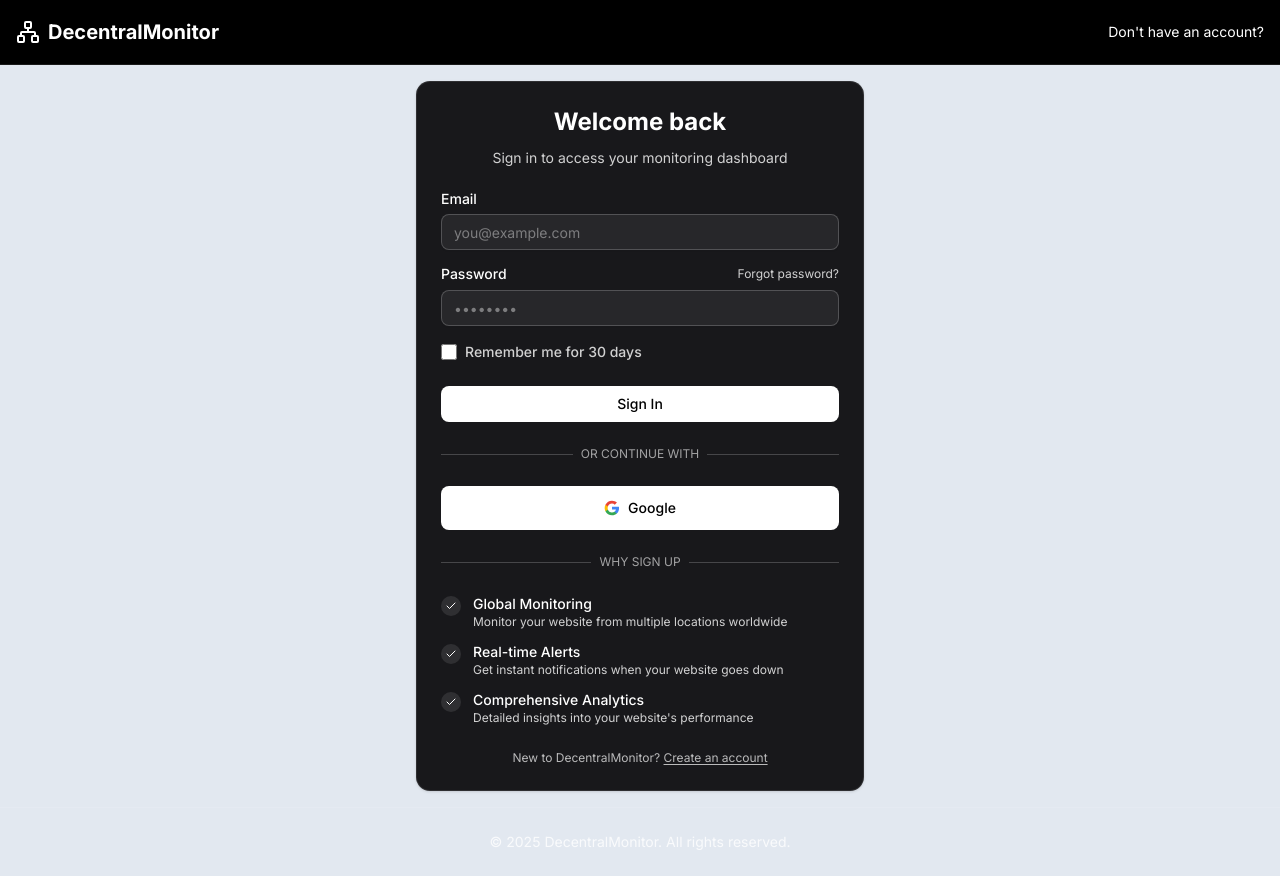
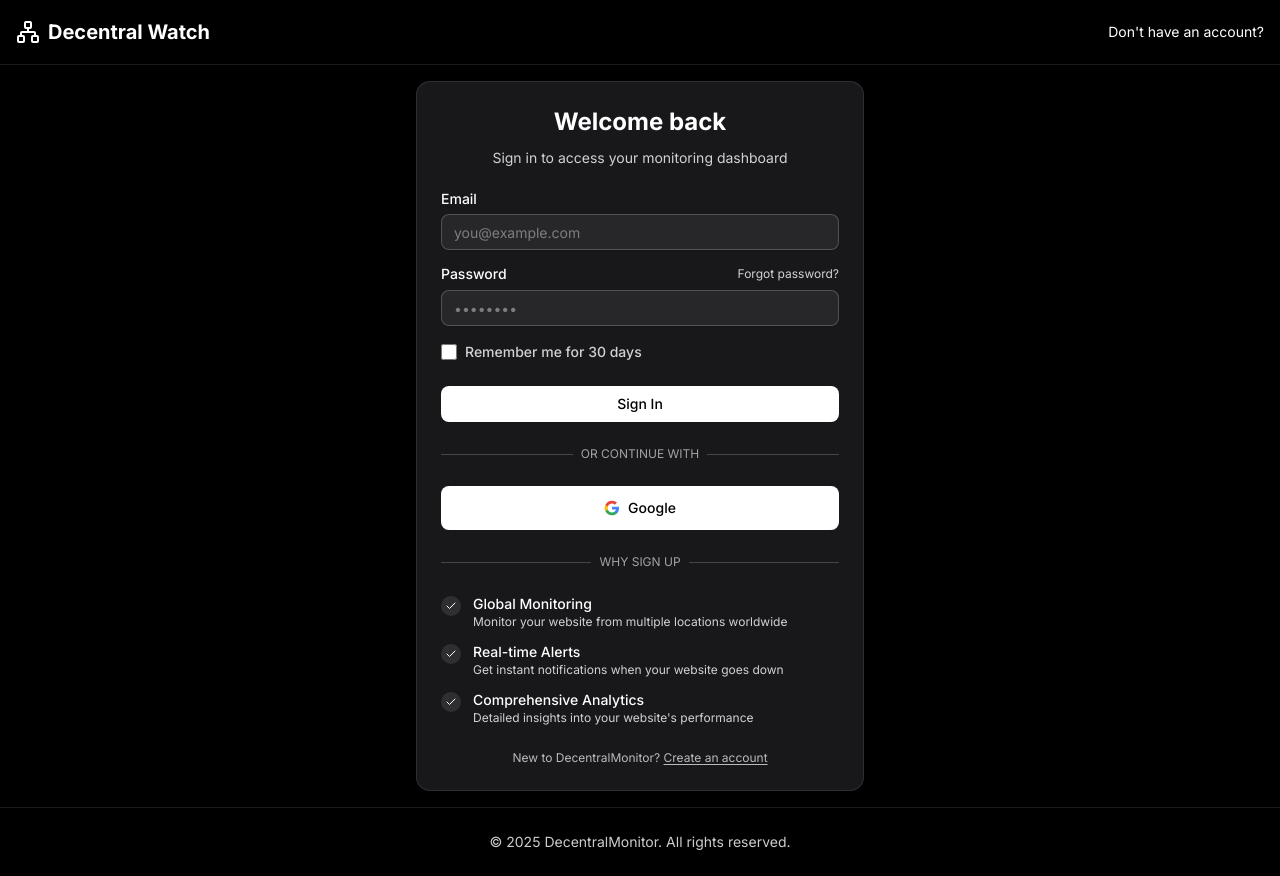
Before and after one commit to Slothdemon22/Slothdemon22-Decentralized-Uptime-System, a Next.js app in the folder frontend/: page /login in a window 1280 px wide. Built offline with nearby package versions, Linux system fonts and the light colour scheme.

Commit message:
Login and Signup Fixed

```diff
--- a/frontend/src/app/login/page.tsx
+++ b/frontend/src/app/login/page.tsx
@@ -57,13 +57,13 @@
   }
 
   return (
-    <div className="min-h-screen bg-slate-200 text-white flex flex-col">
+    <div className="min-h-screen bg-black text-white flex flex-col">
       {/* Header */}
       <header className="w-full border-b border-white/10 bg-black">
         <div className="container mx-auto flex h-16 items-center justify-between px-4">
           <div className="flex items-center gap-2">
             <Network className="h-6 w-6 text-white" />
-            <span className="text-xl font-bold">DecentralMonitor</span>
+            <span className="text-xl font-bold cursor-pointer"><Link href="/">Decentral Watch</Link></span>
           </div>
           <Link href="/signup" className="text-sm text-white hover:text-white/90 transition-colors">
             Don't have an account?
@@ -101,7 +101,7 @@
                   <Label htmlFor="password" className="text-white">
                     Password
                   </Label>
-                  <Link href="/forgot-password" className="text-xs text-white/80 hover:text-white">
+                  <Link href="#" className="text-xs text-white/80 hover:text-white">
                     Forgot password?
                   </Link>
                 </div>
--- a/frontend/src/app/signup/page.tsx
+++ b/frontend/src/app/signup/page.tsx
@@ -70,7 +70,7 @@
         <div className="container mx-auto flex h-16 items-center justify-between px-4">
           <div className="flex items-center gap-2">
             <Network className="h-6 w-6 text-white" />
-            <span className="text-xl font-bold">DecentralMonitor</span>
+            <span className="text-xl font-bold cursor-pointer"><Link href="/">Decentral Watch</Link></span>
           </div>
           <Link href="/login" className="text-sm text-white hover:text-white/90 transition-colors">
             Already have an account?
```
